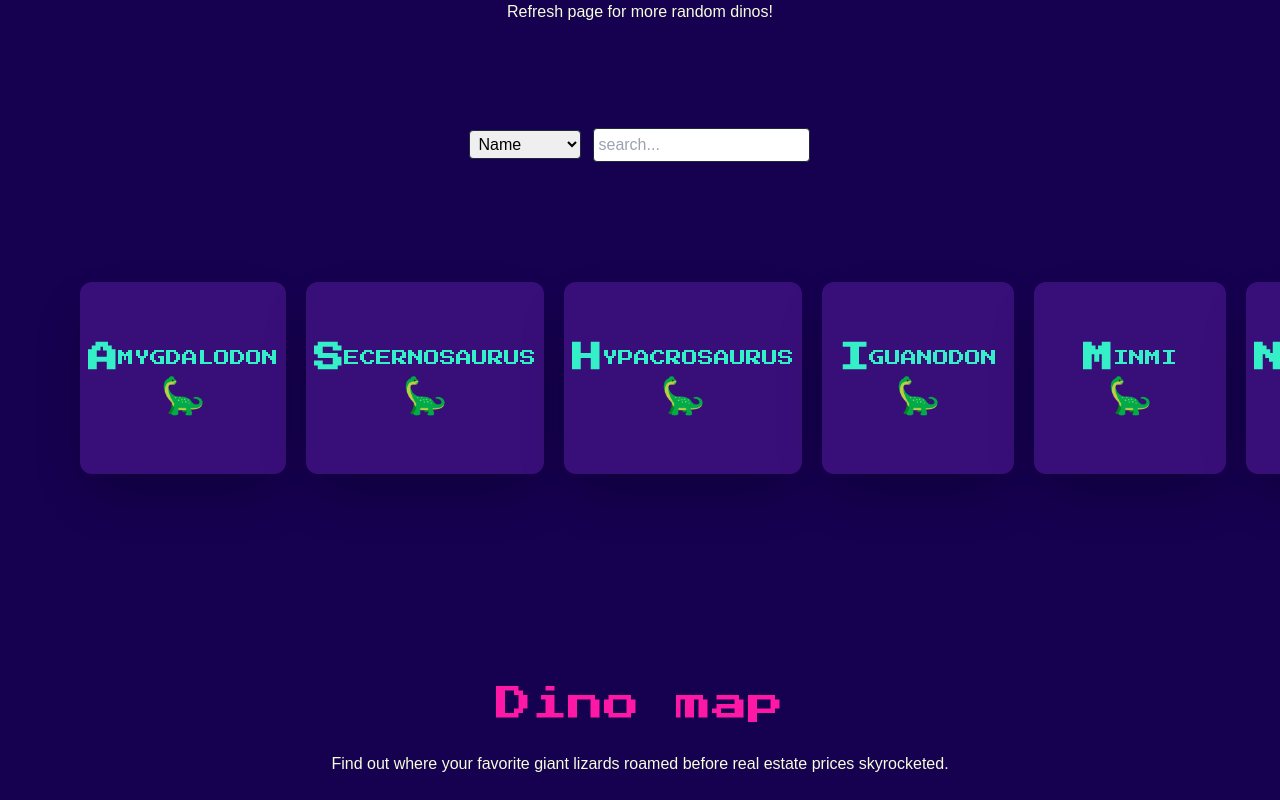
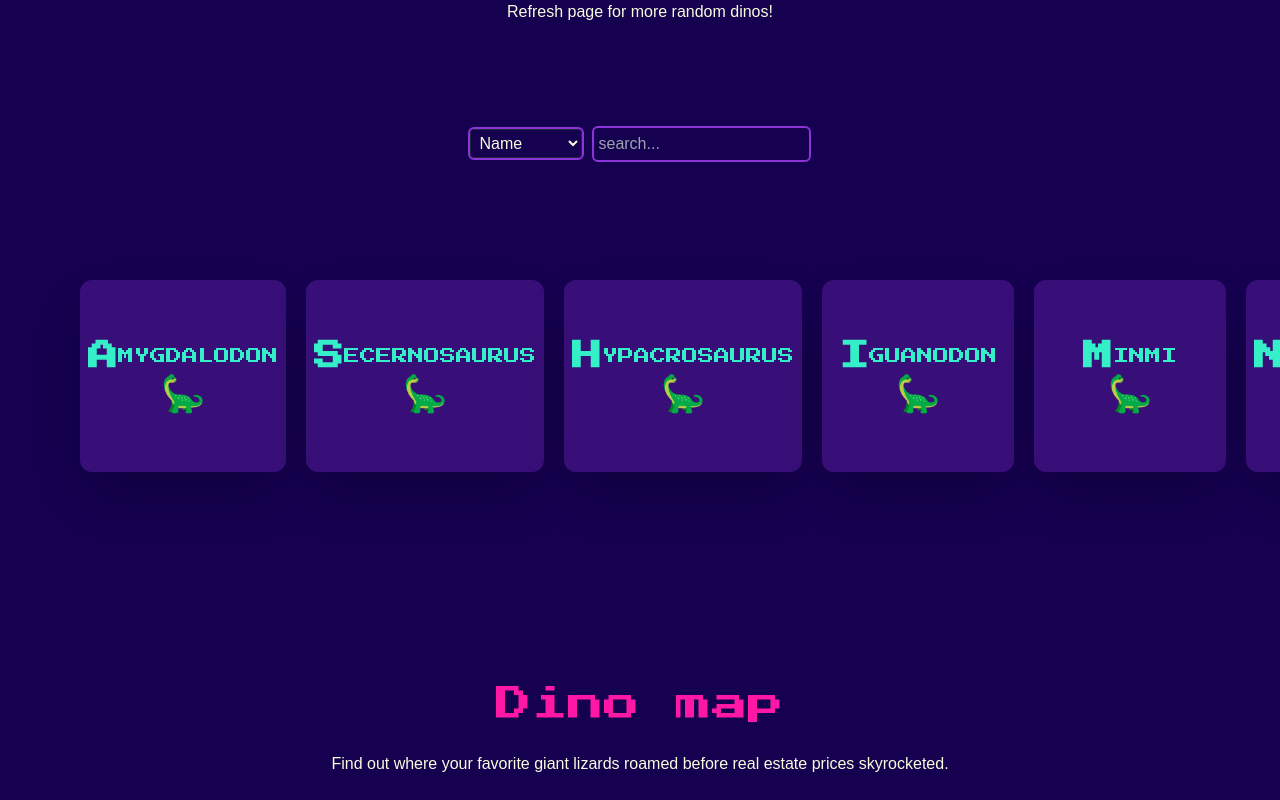
Before and after one commit to Predrag-Jandric/Pangea-Dino-Museum, a React (Vite) app: page / in a window 1280 px wide. Shown: the part 940-1740 px from the top of the page. Built offline with nearby package versions, Linux system fonts and the light colour scheme.

Commit message:
add default styles to input/select

```diff
--- a/src/components/DinoDisplay/DinoDisplay.jsx
+++ b/src/components/DinoDisplay/DinoDisplay.jsx
@@ -67,7 +67,7 @@ export default function DinoDisplay() {
 
         <DinoSearch dinos={dinos} setFiltered={setFiltered} />
 
-        <div className="scrollbar-hidden absolute left-0 mt-10 flex w-full gap-5 overflow-x-scroll scroll-smooth p-20">
+        <div className="scrollbar-hidden absolute left-0 mt-10 flex w-full gap-5 overflow-x-scroll scroll-smooth p-20 text-highlight">
           {!filtered.length
             ? "No Dinosaurs :("
             : filtered.map((dino) => (
--- a/src/components/DinoDisplay/DinoSearch.jsx
+++ b/src/components/DinoDisplay/DinoSearch.jsx
@@ -111,7 +111,6 @@ export default function DinoSearch({ dinos, setFiltered }) {
         <input
           type="text"
           placeholder="search..."
-          className="rounded border border-gray-800 p-1"
           onChange={handleSearch}
         />
       )}
--- a/src/components/Ecommerce/EcommerceCard.jsx
+++ b/src/components/Ecommerce/EcommerceCard.jsx
@@ -6,24 +6,24 @@ function EcommerceCard({ item, handleAddToCart }) {
   return (
     <div
       key={item.id}
-      className="mx-auto flex w-[17rem] flex-col rounded-lg border border-gray-200 bg-white p-4 shadow-md"
+      className="mx-auto flex w-[17rem] flex-col rounded-lg border border-secondary/30 bg-secondary/30 p-4 shadow-md"
     >
       <img
         src={item.imageSrc}
         alt={item.name}
-        className="mb-4 h-48 w-full object-contain"
+        className="mb-4 h-48 w-full object-contain rounded-xl bg-white"
       />
 
       {/* product info */}
-      <h2 className="mb-2 text-lg font-semibold">{item.name}</h2>
-      <p className="mb-1 text-gray-600">
-        Price: <span className="font-bold text-green-600">${item.price}</span>
+      <h2 className="mb-2 text-highlight font-semibold font-pressStart">{item.name}</h2>
+      <p className="mb-1 text-light">
+        Price: <span className="font-bold text-highlight">${item.price}</span>
       </p>
-      <p className="mb-3 text-gray-600">
+      <p className="mb-3 text-light">
         In Stock:{" "}
         <span
           className={`font-bold ${
-            item.inStock === 0 ? "font-bold text-red-600" : "text-gray-600"
+            item.inStock === 0 ? "font-bold text-primary" : "text-highlight"
           }`}
         >
           {item.inStock}
@@ -35,7 +35,7 @@ function EcommerceCard({ item, handleAddToCart }) {
         disabled={item.inStock === 0 || isInCart}
         className={`w-full rounded-lg px-4 py-2 text-light transition duration-200 ${
           item.inStock === 0 || isInCart
-            ? "cursor-not-allowed bg-gray-400"
+            ? "cursor-not-allowed bg-secondary"
             : "bg-primary hover:bg-highlight"
         }`}
       >
--- a/src/index.css
+++ b/src/index.css
@@ -7,3 +7,14 @@
       display: none;
     }
 }
+
+input, select {
+  border-radius: 4px;
+  padding: 4px;
+  background-color: rgb(21, 1, 79);
+  color: rgb(246, 254, 223);
+  outline: 2px solid rgb(140, 51, 217) ;
+}
+input:focus, select:focus {
+  outline: 2px solid rgb(52, 239, 200) ;
+}
--- a/tailwind.config.js
+++ b/tailwind.config.js
@@ -5,8 +5,8 @@ export default {
     extend: {
       colors: {
         // pure colors
-        pureWhite: "#ffffff",
-        pureBlack: "#000000",
+        // pureWhite: "#ffffff",
+        // pureBlack: "#000000",
 
         // primary colors
         // primary: "#4489C5",
@@ -15,8 +15,6 @@ export default {
         // grayOne: "#d4d4d8",
         // greenOne: "#22c55e",
         // greenOneHover: "#19b352",
-
-
 
         primary: "rgb(255, 24, 166)",
         secondary: "rgb(140, 51, 217)",
```
